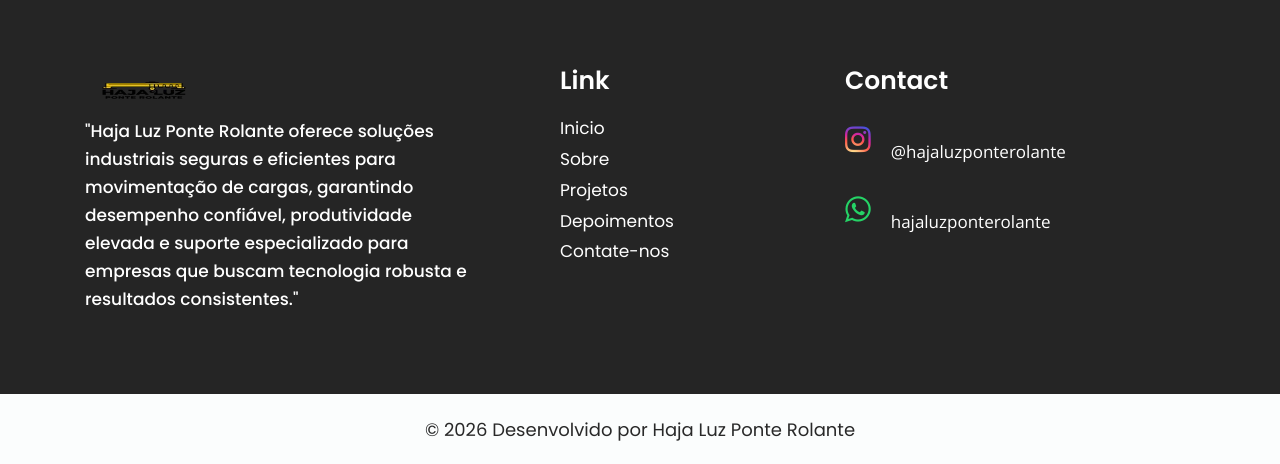
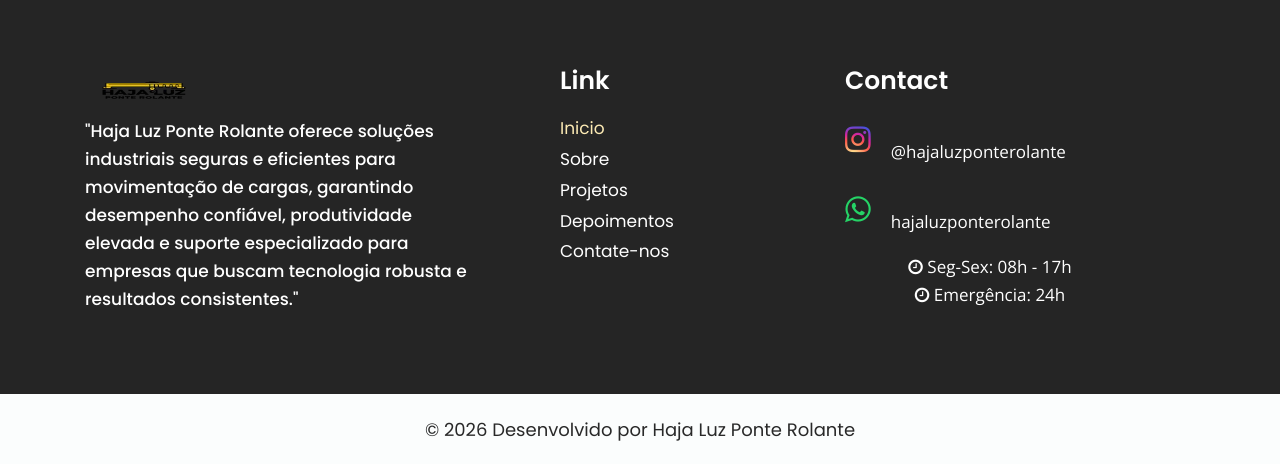
Before and after one commit to Matheus1GomesPereira/Haja_Luz_Ponte_Rolante, a plain HTML site: page index.html in a window 1280 px wide. Shown: the part 5780-6244 px from the top of the page. Drawn offline with nearby package versions, Linux system fonts and the light colour scheme; some packages are replaced by stand-ins of ours; files whose address does not match are found by name.

Commit message:
commit
arrumando o footer e inserindo fa fa-clock-o

```diff
--- a/index.html
+++ b/index.html
@@ -44,6 +44,7 @@
       <!-- header -->
       <header>
          <!-- header inner -->
+          <body id="home">
          <div class="header header_section">
             <div class="container-fluid">
                <div class="row">
@@ -398,7 +399,7 @@
                      <div class="fid_box">
                         <h3>Link </h3>
                         <ul class="use_link">
-                           <li class=""><a  href="index.html">Inicio</a></li>
+                           <li class="active"><a  href="#home">Inicio</a></li>
                            <li><a href="#about">Sobre</a></li>
                            <li><a href="#project">Projetos</a></li>
                            <li><a href="#testimonial">Depoimentos</a></li>
@@ -412,6 +413,18 @@
                         <ul class="location_icon">
                            <li><a href="https://www.instagram.com/hajaluzponterolante/" target="_blank"><i class="fa fa-instagram" aria-hidden="true"></i></a><br>@hajaluzponterolante<br></li>
                            <li><a href="https://api.whatsapp.com/send/?phone=5561995511759" target="_blank"><i class="fa fa-whatsapp" aria-hidden="true"></i></a><br>hajaluzponterolante<br></li>
+                           <p>
+                              <i class="fa fa-clock-o" aria-hidden="true"></i>
+                              <span>
+                              Seg-Sex: 08h - 17h
+                              </span>
+                           </p>
+                           <p>
+                              <i class="fa fa-clock-o" aria-hidden="true"></i>
+                              <span>
+                               Emergência: 24h
+                               </span>
+                           </p>
                         </ul>
                      </div>
                   </div>
```
